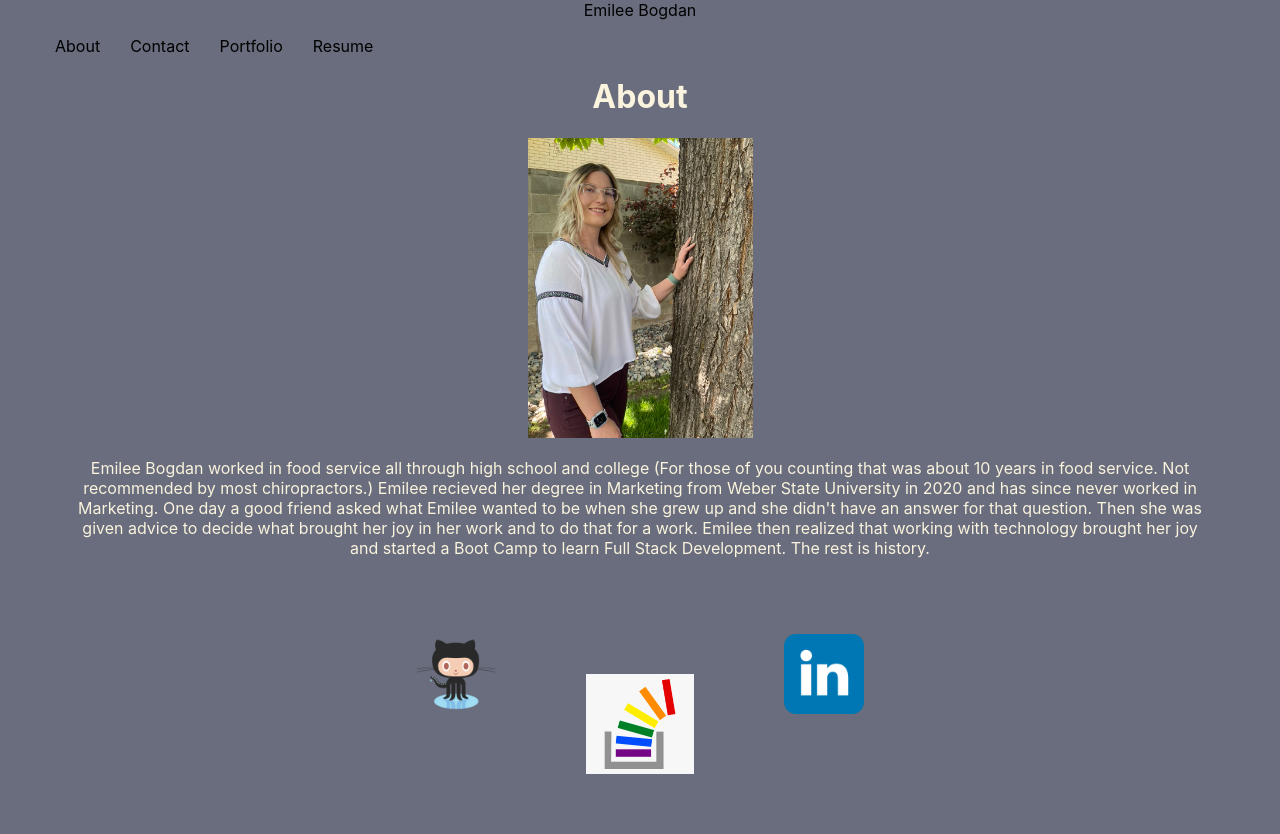
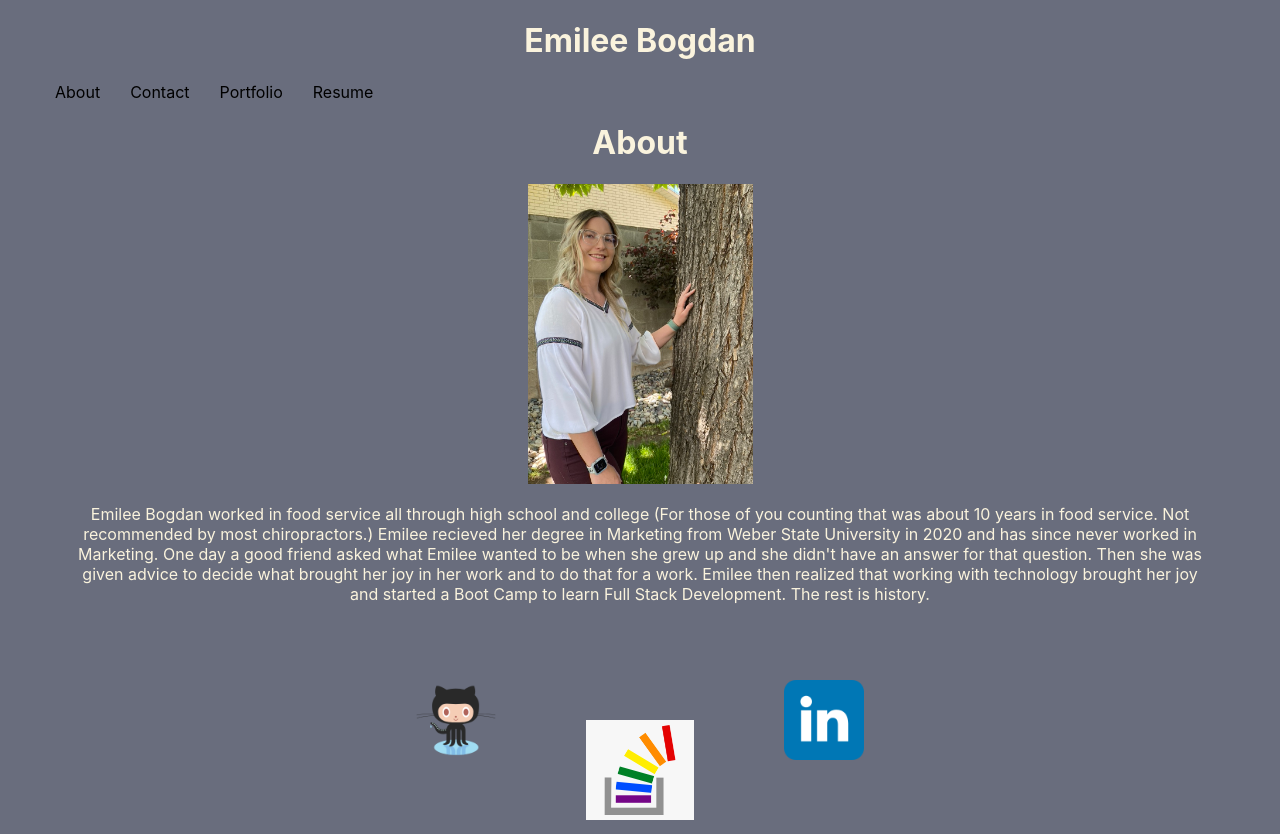
Before and after one commit to emileebogdan/emileebogdan-reactportfolio, a React (Create React App) app in the folder portfolio/: page / in a window 1280 px wide. Before the commit the page ends 800 px from the top, so only its background shows below. Built offline with nearby package versions, Linux system fonts and the light colour scheme.

Commit message:
more styling

```diff
--- a/portfolio/src/components/Header.js
+++ b/portfolio/src/components/Header.js
@@ -3,7 +3,7 @@ import React from 'react';
 export default function Header() {
   return (
     <div className="container">
-        Emilee Bogdan
+        <h1>Emilee Bogdan</h1>
     </div>
   );
 }
--- a/portfolio/src/pages/Portfolio.js
+++ b/portfolio/src/pages/Portfolio.js
@@ -17,7 +17,6 @@ const PortfolioRow = (props) => {
 export default function Portfolio() {
   return (
     <div className="container">
-      Portfolio
       <PortfolioRow href="https://emileebogdan.github.io/project-1-travel-and-events/">
         <img src={Project1} alt="project1" />
         <h2> Project 1: Safety Search Site</h2>
--- a/portfolio/src/pages/Resume.js
+++ b/portfolio/src/pages/Resume.js
@@ -3,7 +3,7 @@ import React from 'react';
 export default function Resume() {
   return (
     <div className="container">
-      <a href='https://docs.google.com/document/d/1sQhzZgSshtDh6-TSv26U5uvExfIodfKFToM_6uiV1W4/edit?usp=sharing' target="_blank">Resume</a>
+      <a href='https://docs.google.com/document/d/1sQhzZgSshtDh6-TSv26U5uvExfIodfKFToM_6uiV1W4/edit?usp=sharing' target="_blank">Download Resume</a>
     </div>
   );
 }
--- a/portfolio/src/pages/css/about.css
+++ b/portfolio/src/pages/css/about.css
@@ -1,5 +1,6 @@
 * {
     background-color: #696D7D;
+    color: #FAF3DD;
 }
 p {
     padding-left: 75px;
--- a/portfolio/src/pages/css/contact.css
+++ b/portfolio/src/pages/css/contact.css
@@ -10,4 +10,5 @@ textarea {
 
 button {
     background-color: white;
+    color: black;
 }
```
